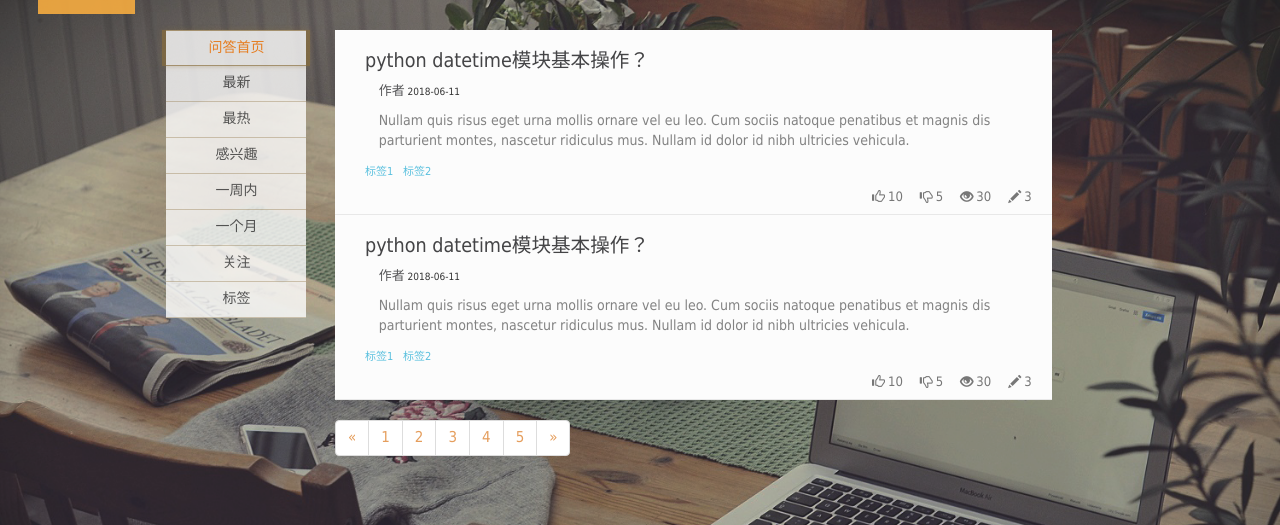
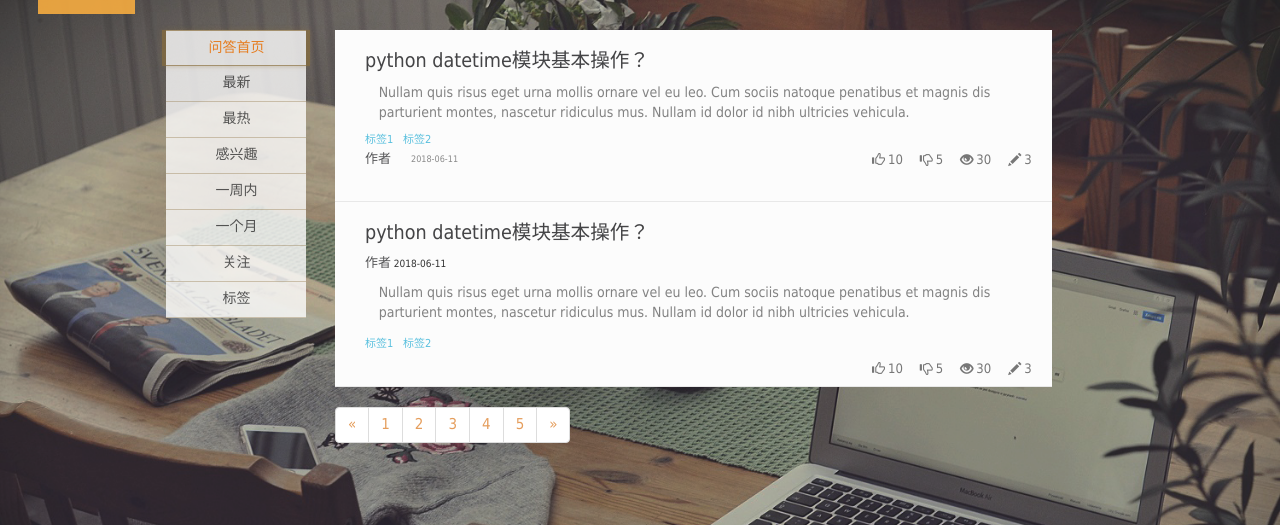
Before and after one commit to StrongPosHao/ITC, a Flask app: page /question/list in a window 1280 px wide. Shown: the part 45-570 px from the top of the page. Run offline with Flask 2, Linux system fonts and the light colour scheme; style sheets or scripts are compiled from the project's sources; some libraries are stand-ins or nearby versions.

Commit message:
change tag and article info

```diff
--- a/app/static/css/QA(nl).css
+++ b/app/static/css/QA(nl).css
@@ -13,7 +13,7 @@
 }
 
 .writer{
-    margin-left: 2%;
+    /*margin-left: 2%;*/
 }
 
 .writer a{
--- a/app/static/css/QA.css
+++ b/app/static/css/QA.css
@@ -13,7 +13,7 @@
 }
 
 .writer{
-    margin-left: 2%;
+    /*margin-left: 2%;*/
 }
 
 .writer a{
--- a/app/templates/question/question-list.html
+++ b/app/templates/question/question-list.html
@@ -1,6 +1,7 @@
 {% extends "base.html" %}
 {% block title %}问答-ITC技术社区{% endblock %}
 {% block head %}
+    <link rel="stylesheet" href="../../static/css/index.css" type="text/css">
     <link rel="stylesheet" href="../../static/css/QA(nl).css" type="text/css">
     <link rel="stylesheet" href="../../static/css/navbar(nl).css" type="text/css">
     <link rel="stylesheet" href="../../static/css/QA.css" type="text/css">
@@ -44,20 +45,22 @@
                         <div class="content-title">
                             <h4><a href="">python datetime模块基本操作？</a></h4>
                         </div>
-                        <div class="writer">
-                            <a href="">作者</a>
-                            <span>2018-06-11</span>
-                        </div>
-
                         <div class="content">
                             <p>Nullam quis risus eget urna mollis ornare vel eu leo. Cum sociis natoque penatibus et magnis dis
                                 parturient montes, nascetur ridiculus mus. Nullam id dolor id nibh ultricies vehicula.</p>
                         </div>
-                        <dl class="article-info">
-                            <div class="content-tag">
+                        <div class="content-tag">
                                 <a title="该问题的标签">标签1</a>
                                 <a title="该问题的标签">标签2</a>
                             </div>
+
+                        <dl class="article-info">
+                            <dd class="writer">
+                                <a href="">作者</a>
+                            </dd>
+                            <dd class="article-time">
+                                <span>2018-06-11</span>
+                            </dd>
                             <div class="comment">
                                 <dd class="support">
                                     <a title="点赞"><span class="glyphicon glyphicon-thumbs-up"></span><span>10</span></a>
@@ -73,6 +76,7 @@
                                 </dd>
                             </div>
                         </dl>
+
                     </div>
                     <div class="content-box">
                         <div class="content-title">
```
Also changed, not shown: app/templates/article/article-list.html (+4 -3 lines), app/templates/main/index.html (+4 -4 lines).
